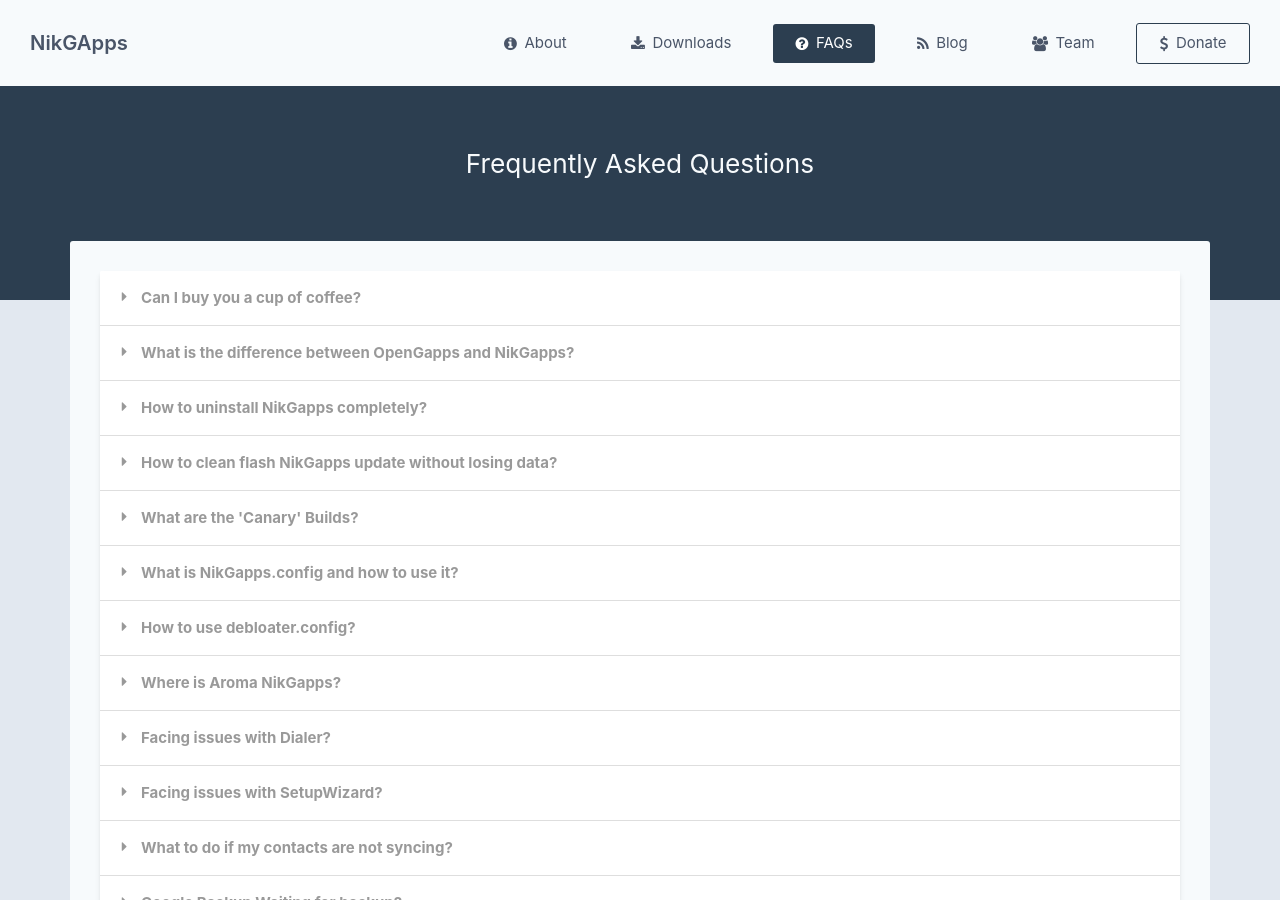
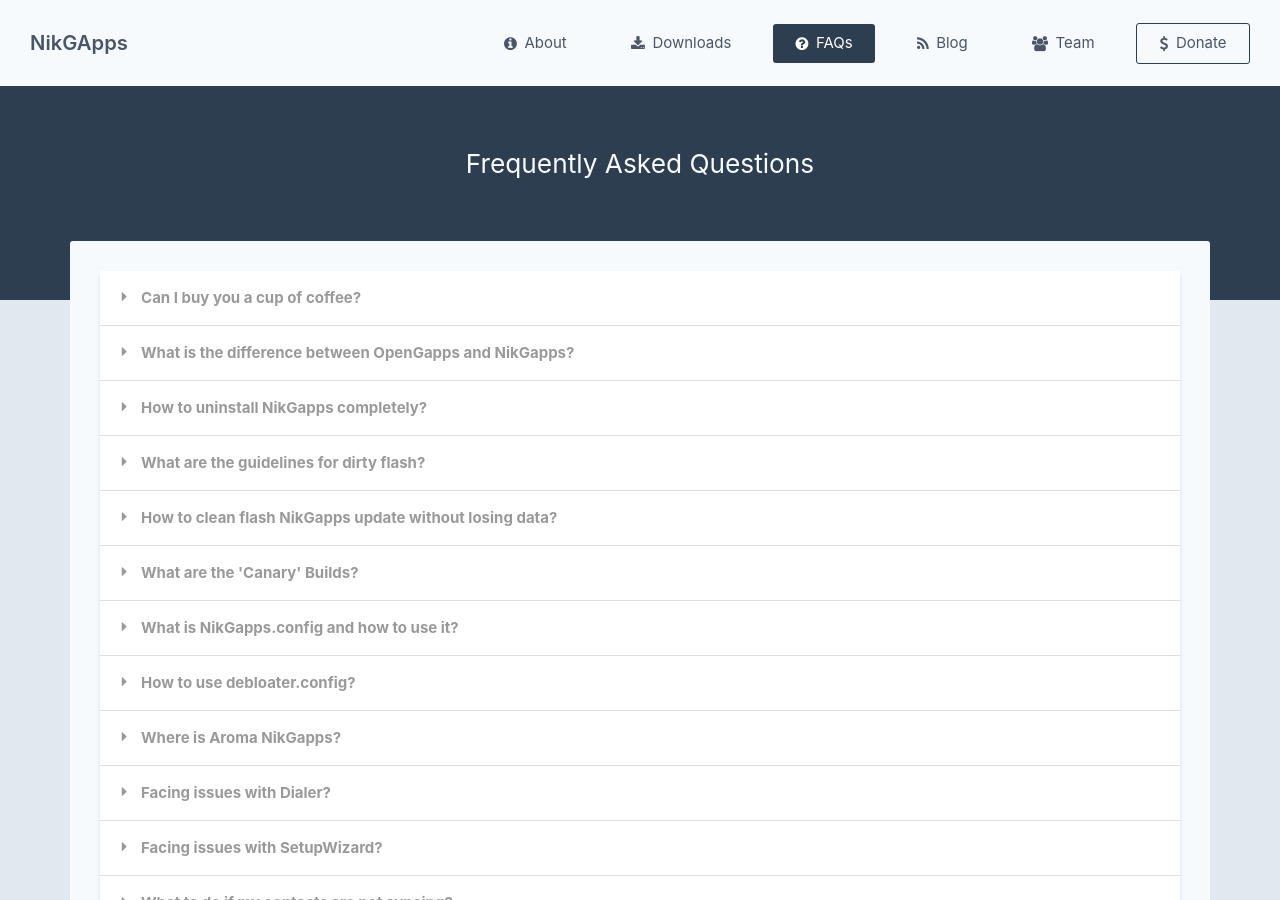
Before and after one commit to nikgapps/nikgapps.github.io, a Jekyll site: the page built from faqs.html, in a window 1280 px wide and 900 px high. Built offline with Jekyll 4.4.1, drawn with Linux system fonts in a browser that asks for light colours.

Commit message:
Dirty Flash FAQ

```diff
--- a/faqs.html
+++ b/faqs.html
@@ -106,6 +106,34 @@
                 <ul>
                     <li>
                         You will find the detailed instructions on the <a target="_blank" style="color: #063EDD;" href="https://nikgapps.com/misc/2021/04/24/NikGapps-Features.html#uninstall-nikgapps-completely-this-will-remove-all-the-traces-of-nikgapps-from-your-system">NikGapps Uninstall Feature</a> page.
+                    </li>
+                </ul>
+            </div>
+
+            <div class="title" id="dirtyflash">
+                <i class="dropdown icon"></i>
+                What are the guidelines for dirty flash?
+            </div>
+
+            <div class="content">
+                <ul>
+                    <li>
+                        Follow the Note: section of the changelog to find the recommendations on clean/dirty flash
+                    </li>
+                    <li>
+                        If you don't see any instructions on Note: section, follow below guidelines
+                    </li>
+                    <li>
+                        Dirty flashing gapps aren't really necessary! If your current setup is in working state, you have no reason to dirty flash. The apps will automatically update from Playstore.
+                    </li>
+                    <li>
+                        You can choose to flash a newer update when you are clean flashing your Rom
+                    </li>
+                    <li>
+                        If you are facing some issues with your current setup and you find a fix to the issue in the changelog of the gapps update, clean flash! This ensures that any residue factor is not impacting the actual fix
+                    </li>
+                    <li>
+                        If you can risk your system get into unstable state (with the flexibility of clean flashing at will) then dirty flash!
                     </li>
                 </ul>
             </div>
```
